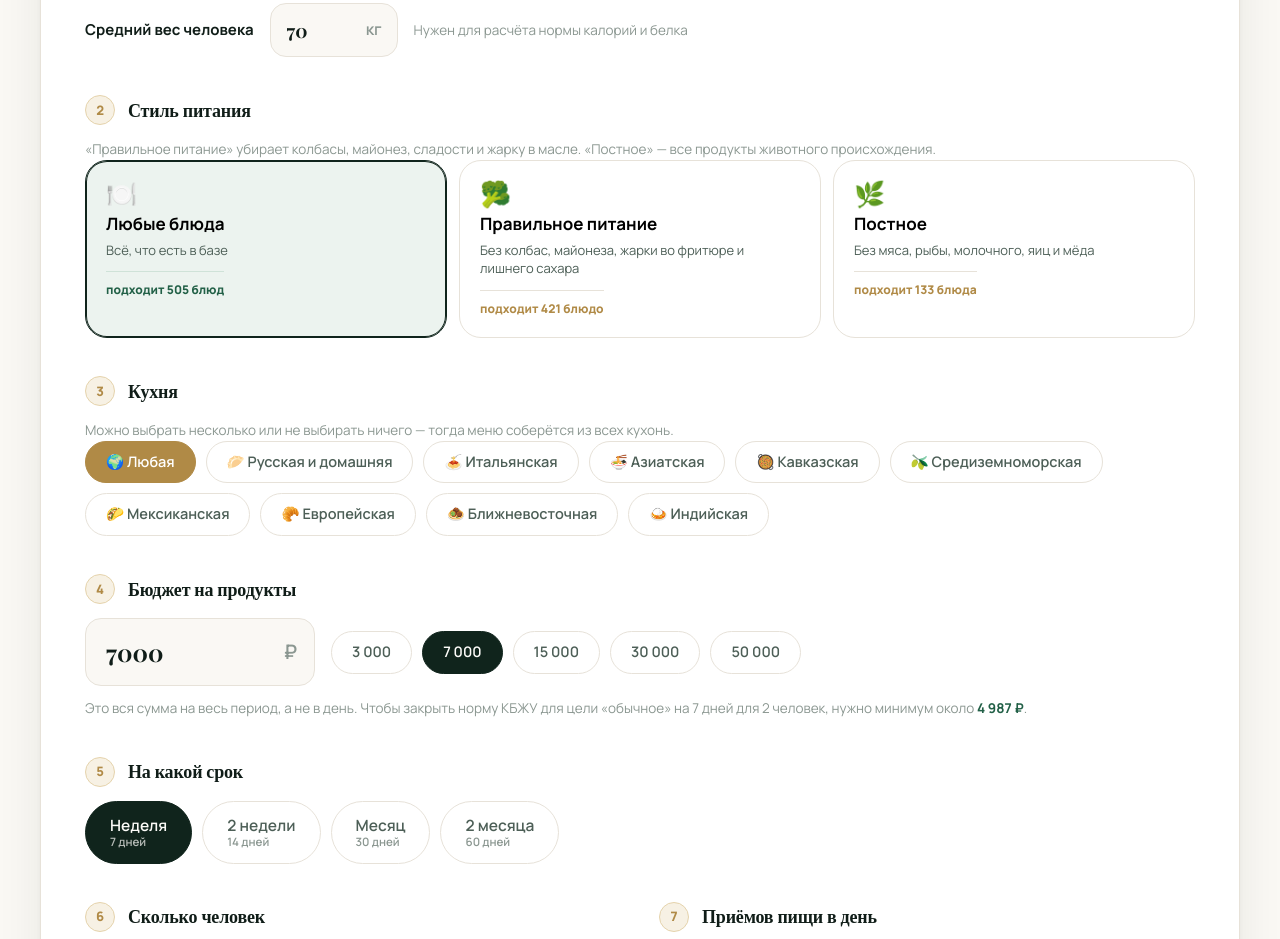
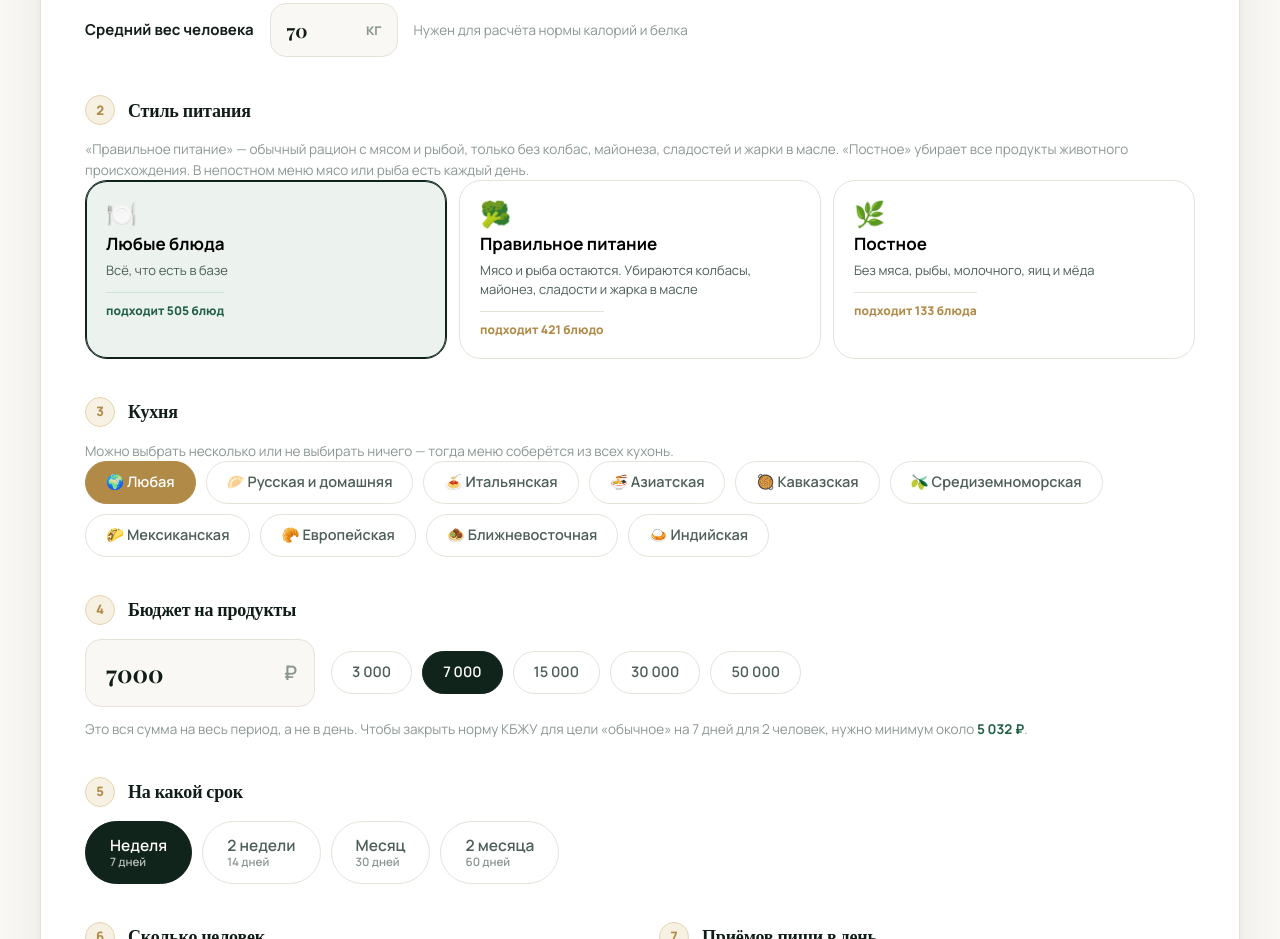
Before and after one commit to gruzoperevozkialmet16-wq/menu-plan, a plain HTML site: page index.html in a window 1280 px wide. Shown: the part 1549-2488 px from the top of the page. Drawn offline with nearby package versions, Linux system fonts and the light colour scheme; a web font is replaced by a local one.

Commit message:
В непостном меню мясо или рыба есть каждый день
При стиле «правильное питание» меню выглядело постным: растительные
блюда дешевле, и подбор под бюджет тянул к ним, а рядом стояли блюда
с названиями вроде «Постный гороховый суп». Мясо было в 29% подач.

Теперь день без мяса и рыбы штрафуется в подборе (если стиль не
постный и не вегетарианский): мясо в 14 днях из 14, доля мясных
блюд 41-48%. Бюджет и нормы КБЖУ соблюдаются как раньше.

Co-Authored-By: Claude Opus 5 <noreply@anthropic.com>

```diff
--- a/app.js
+++ b/app.js
@@ -265,6 +265,13 @@ function buildMenu(pool, lvl, seed, T) {
   const need = (fact, target) => Math.max(0, (target - fact) / target);
   const over = (fact, target) => Math.max(0, (fact - target) / target);
 
+  /* Если пользователь не выбрал постное и не вегетарианец, в дне должно быть
+     мясо или рыба — иначе меню выглядит постным даже в режиме «правильное
+     питание»: растительные блюда дешевле, и подбор под бюджет тянет к ним. */
+  const meaty = x => x.item.r.ing.some(([id]) => MEAT_IDS.indexOf(id) !== -1);
+  const wantMeat = state.dietStyle !== 'lean' && !state.veg &&
+    ['lunch', 'dinner'].some(m => pool[m] && pool[m].some(x => x.r.ing.some(([id]) => MEAT_IDS.indexOf(id) !== -1)));
+
   for (let d = 0; d < state.days; d++) {
     let best = null;
 
@@ -305,11 +312,18 @@ function buildMenu(pool, lvl, seed, T) {
       }
       const pr = t.pr * scale, fi = t.fi * scale, fa = t.fa * scale, cost = t.cost * scale;
 
+      let meatPenalty = 0;
+      if (wantMeat) {
+        const n = picked.filter(meaty).length;
+        if (n === 0) meatPenalty = 85;        /* день без мяса и рыбы — так нельзя */
+        else if (n === 1) meatPenalty = 12;   /* приемлемо, но лучше два раза */
+      }
+
       const score =
         need(pr, T.protein) * 140 + over(pr, T.protein * 1.4) * 25 +
         need(fi, T.fiber) * 90 + over(fi, T.fiber * 1.7) * 10 +
         over(fa, T.fat * 1.6) * 30 +
-        Math.abs(scale - 1) * 25 +
+        Math.abs(scale - 1) * 25 + meatPenalty +
         (refCost > 0 ? over(cost, refCost) * 35 : 0);
 
       if (!best || score < best.score) best = { picked, scale, score, t };
--- a/data.js
+++ b/data.js
@@ -54,7 +54,7 @@ const CUISINES = [
 /* СТИЛИ ПИТАНИЯ — дополнительный фильтр поверх цели */
 const DIET_STYLES = [
   { id: 'any',     name: 'Любые блюда',       icon: '🍽️', desc: 'Всё, что есть в базе' },
-  { id: 'healthy', name: 'Правильное питание', icon: '🥦', desc: 'Без колбас, майонеза, жарки во фритюре и лишнего сахара' },
+  { id: 'healthy', name: 'Правильное питание', icon: '🥦', desc: 'Мясо и рыба остаются. Убираются колбасы, майонез, сладости и жарка в масле' },
   { id: 'lean',    name: 'Постное',            icon: '🌿', desc: 'Без мяса, рыбы, молочного, яиц и мёда' },
 ];
 
--- a/index.html
+++ b/index.html
@@ -87,7 +87,7 @@
         <!-- 2. Стиль питания -->
         <div class="field">
           <label class="field-label"><span class="num">2</span> Стиль питания</label>
-          <p class="hint">«Правильное питание» убирает колбасы, майонез, сладости и жарку в масле. «Постное» — все продукты животного происхождения.</p>
+          <p class="hint">«Правильное питание» — обычный рацион с мясом и рыбой, только без колбас, майонеза, сладостей и жарки в масле. «Постное» убирает все продукты животного происхождения. В непостном меню мясо или рыба есть каждый день.</p>
           <div class="styles" id="styleList"></div>
         </div>
 
```
